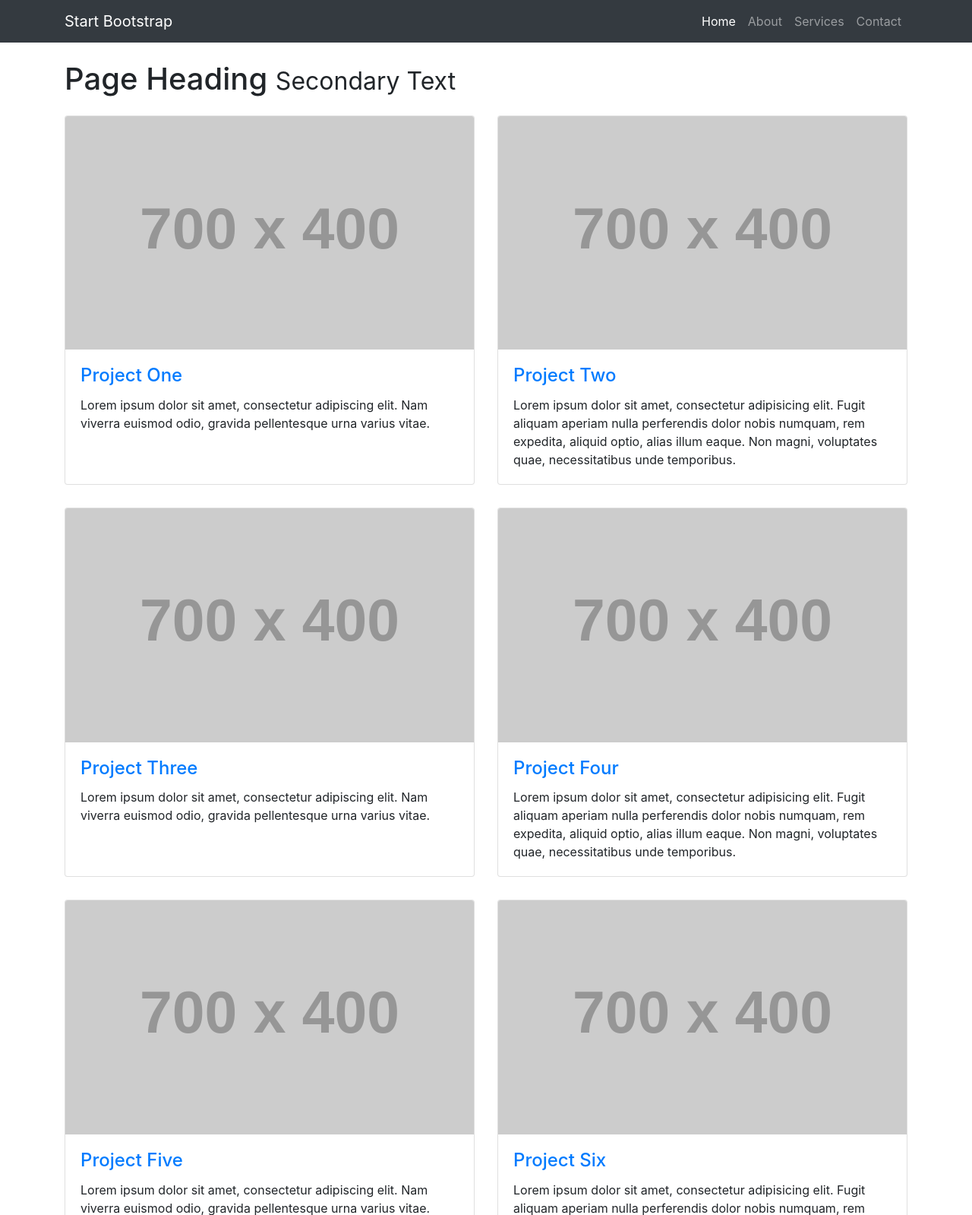
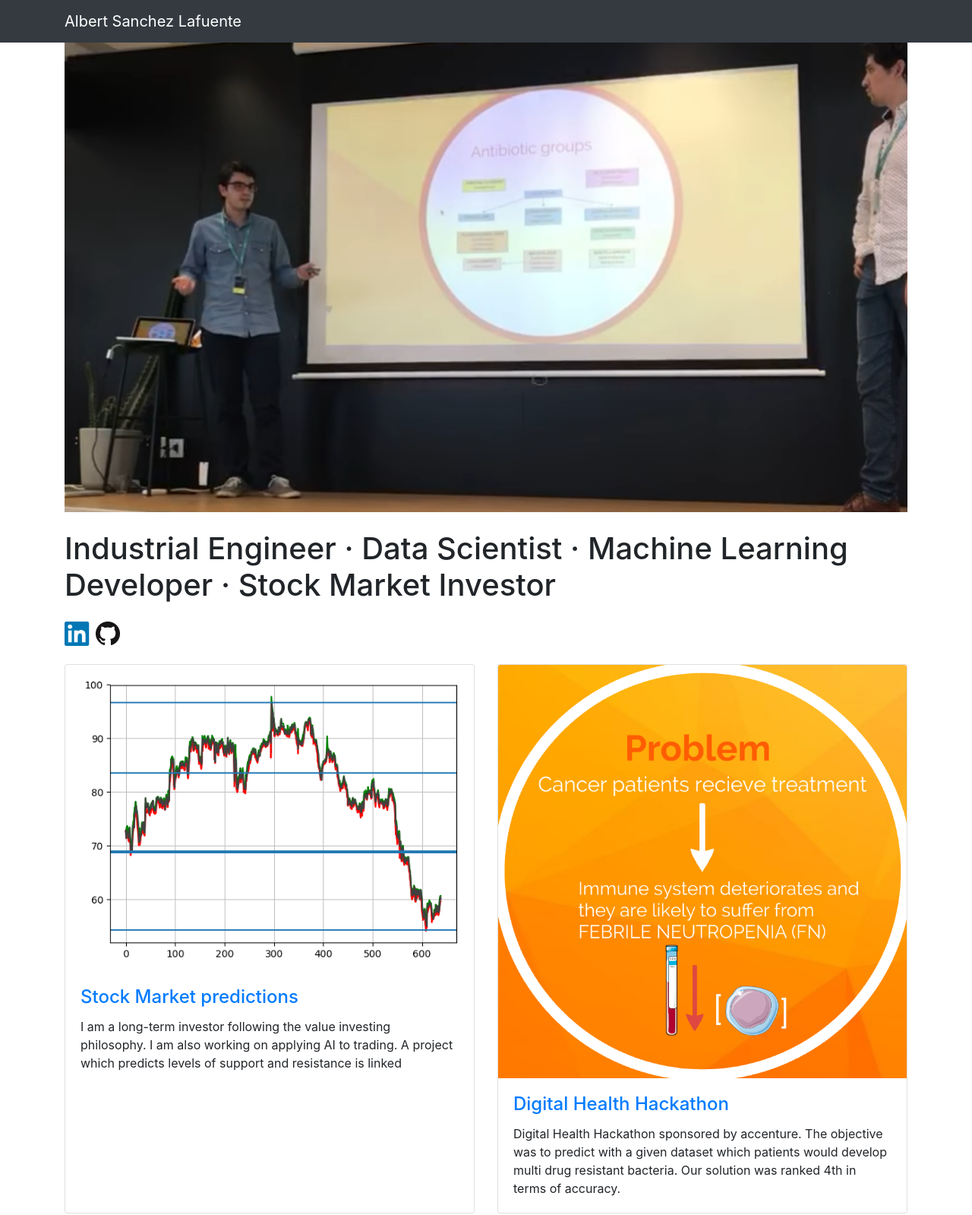
Before and after one commit to albertsl/albertsl.github.io, a website: page index.html in a window 1280 px wide. Shown: the top 1599 px of the page at 76% size. Drawn offline with Linux system fonts and the light colour scheme; placeholder pictures from the web are drawn by us.

Commit message:
Updated information

```diff
--- a/index.html
+++ b/index.html
@@ -5,10 +5,11 @@
 
     <meta charset="utf-8">
     <meta name="viewport" content="width=device-width, initial-scale=1, shrink-to-fit=no">
-    <meta name="description" content="">
-    <meta name="author" content="">
+    <meta name="description" content="Albert Sanchez Lafuente personal web page">
+    <meta name="author" content="Albert Sanchez Lafuente">
+    <meta name="keywords" content="Python, Data Science, Machine Learning, Deep Learning, Artifficial Intelligence, Stock Market, Investing">
 
-    <title>2 Col Portfolio - Start Bootstrap Template</title>
+    <title>Albert Sanchez Lafuente · Industrial Engineer · Data Scientist · Machine Learning Developer · Stock Market Investor</title>
 
     <!-- Bootstrap core CSS -->
     <link href="vendor/bootstrap/css/bootstrap.min.css" rel="stylesheet">
@@ -23,8 +24,8 @@
     <!-- Navigation -->
     <nav class="navbar navbar-expand-lg navbar-dark bg-dark fixed-top">
       <div class="container">
-        <a class="navbar-brand" href="#">Start Bootstrap</a>
-        <button class="navbar-toggler" type="button" data-toggle="collapse" data-target="#navbarResponsive" aria-controls="navbarResponsive" aria-expanded="false" aria-label="Toggle navigation">
+        <a class="navbar-brand" href="https://www.linkedin.com/in/albertsl/">Albert Sanchez Lafuente</a>
+        <!--<button class="navbar-toggler" type="button" data-toggle="collapse" data-target="#navbarResponsive" aria-controls="navbarResponsive" aria-expanded="false" aria-label="Toggle navigation">
           <span class="navbar-toggler-icon"></span>
         </button>
         <div class="collapse navbar-collapse" id="navbarResponsive">
@@ -44,7 +45,7 @@
               <a class="nav-link" href="#">Contact</a>
             </li>
           </ul>
-        </div>
+        </div>-->
       </div>
     </nav>
 
@@ -52,56 +53,63 @@
     <div class="container">
 
       <!-- Page Heading -->
-      <h1 class="my-4">Page Heading
-        <small>Secondary Text</small>
-      </h1>
+      <div class="section1">
+        <div class="profile-pic-container">
+          <img src="img/photo.png" class="profile-pic"></img>
+        </div>
+        <div class="profile-container">
+          <h1 class="my-4">Industrial Engineer · Data Scientist · Machine Learning Developer · Stock Market Investor</h1>
+          <a href="https://www.linkedin.com/in/albertsl/"><img src="img/linkedin.png" alt="Linkedin" class="sm-icon"></img></a>
+          <a href="https://github.com/albertsl"><img src="img/github.png" alt="GitHub" class="sm-icon"></img></a>
+        </div>
+      </div>
 
       <div class="row">
         <div class="col-lg-6 portfolio-item">
           <div class="card h-100">
-            <a href="#"><img class="card-img-top" src="http://placehold.it/700x400" alt=""></a>
+            <a href="https://github.com/albertsl/support-resistance_trading-bot"><img class="card-img-top" src="img/khc.png" alt="Stock chart"></a>
             <div class="card-body">
               <h4 class="card-title">
-                <a href="#">Project One</a>
+                <a href="https://github.com/albertsl/support-resistance_trading-bot">Stock Market predictions</a>
               </h4>
-              <p class="card-text">Lorem ipsum dolor sit amet, consectetur adipiscing elit. Nam viverra euismod odio, gravida pellentesque urna varius vitae.</p>
+              <p class="card-text">I am a long-term investor following the value investing philosophy. I am also working on applying AI to trading. A project which predicts levels of support and resistance is linked</p>
             </div>
           </div>
         </div>
         <div class="col-lg-6 portfolio-item">
           <div class="card h-100">
-            <a href="#"><img class="card-img-top" src="http://placehold.it/700x400" alt=""></a>
+            <a href="#"><img class="card-img-top" src="img/dhh.png" alt=""></a>
             <div class="card-body">
               <h4 class="card-title">
-                <a href="#">Project Two</a>
+                <a href="#">Digital Health Hackathon</a>
               </h4>
-              <p class="card-text">Lorem ipsum dolor sit amet, consectetur adipisicing elit. Fugit aliquam aperiam nulla perferendis dolor nobis numquam, rem expedita, aliquid optio, alias illum eaque. Non magni, voluptates quae, necessitatibus unde temporibus.</p>
+              <p class="card-text">Digital Health Hackathon sponsored by accenture. The objective was to predict with a given dataset which patients would develop multi drug resistant bacteria. Our solution was ranked 4th in terms of accuracy.</p>
             </div>
           </div>
         </div>
         <div class="col-lg-6 portfolio-item">
           <div class="card h-100">
-            <a href="#"><img class="card-img-top" src="http://placehold.it/700x400" alt=""></a>
+            <a href="http://theacademy.ai/"><img class="card-img-top" src="img/ai6.jpg" alt=""></a>
             <div class="card-body">
               <h4 class="card-title">
-                <a href="#">Project Three</a>
+                <a href="http://theacademy.ai/">AI Saturdays Barcelona</a>
               </h4>
-              <p class="card-text">Lorem ipsum dolor sit amet, consectetur adipiscing elit. Nam viverra euismod odio, gravida pellentesque urna varius vitae.</p>
+              <p class="card-text">AI Saturdays is a course following a hands-on coding philosophy. I am part of the organizing team.</p>
             </div>
           </div>
         </div>
         <div class="col-lg-6 portfolio-item">
           <div class="card h-100">
-            <a href="#"><img class="card-img-top" src="http://placehold.it/700x400" alt=""></a>
+            <a href="http://sosetseib.upc.edu/"><img class="card-img-top" src="img/sos.png" alt=""></a>
             <div class="card-body">
               <h4 class="card-title">
-                <a href="#">Project Four</a>
+                <a href="http://sosetseib.upc.edu/">SOS ETSEIB</a>
               </h4>
-              <p class="card-text">Lorem ipsum dolor sit amet, consectetur adipisicing elit. Fugit aliquam aperiam nulla perferendis dolor nobis numquam, rem expedita, aliquid optio, alias illum eaque. Non magni, voluptates quae, necessitatibus unde temporibus.</p>
+              <p class="card-text">SOS ETSEIB is a note sharing website available for students of Industrial Engineering at ETSEIB.</p>
             </div>
           </div>
         </div>
-        <div class="col-lg-6 portfolio-item">
+        <!-- <div class="col-lg-6 portfolio-item">
           <div class="card h-100">
             <a href="#"><img class="card-img-top" src="http://placehold.it/700x400" alt=""></a>
             <div class="card-body">
@@ -122,12 +130,12 @@
               <p class="card-text">Lorem ipsum dolor sit amet, consectetur adipisicing elit. Fugit aliquam aperiam nulla perferendis dolor nobis numquam, rem expedita, aliquid optio, alias illum eaque. Non magni, voluptates quae, necessitatibus unde temporibus.</p>
             </div>
           </div>
-        </div>
+        </div> -->
       </div>
       <!-- /.row -->
 
       <!-- Pagination -->
-      <ul class="pagination justify-content-center">
+      <!-- <ul class="pagination justify-content-center">
         <li class="page-item">
           <a class="page-link" href="#" aria-label="Previous">
             <span aria-hidden="true">&laquo;</span>
@@ -149,7 +157,7 @@
             <span class="sr-only">Next</span>
           </a>
         </li>
-      </ul>
+      </ul> -->
 
     </div>
     <!-- /.container -->
@@ -157,7 +165,9 @@
     <!-- Footer -->
     <footer class="py-5 bg-dark">
       <div class="container">
-        <p class="m-0 text-center text-white">Copyright &copy; Your Website 2018</p>
+        <p class="m-0 text-center text-white">Copyright &copy; Albert Sanchez Lafuente 2018</p>
+        <a href="https://www.linkedin.com/in/albertsl/"><img src="img/linkedin.png" alt="Linkedin" class="sm-icon"></img></a>
+        <a href="https://github.com/albertsl"><img src="img/github.png" alt="GitHub" class="sm-icon"></img></a>
       </div>
       <!-- /.container -->
     </footer>
```
